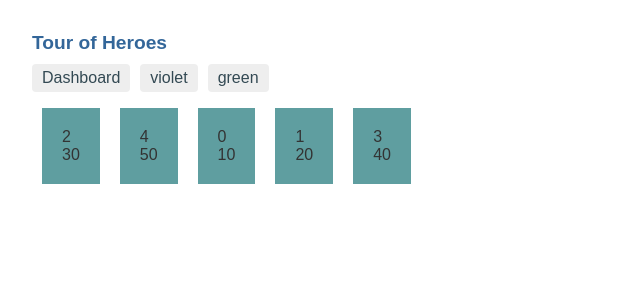
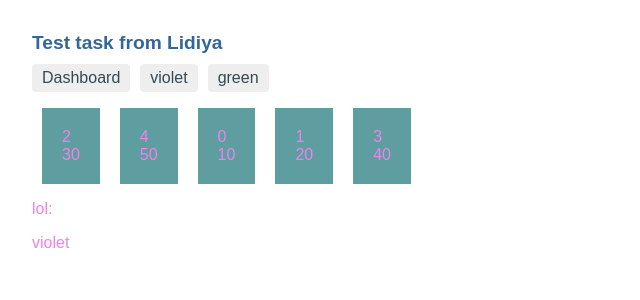
Before and after one commit to LidiyaChernomorova/violet-green-task, an Angular app: page /violet in a window 1280 px wide. Shown: the top 300 px of the page, without its empty margins (0-640 px from the left). Built offline with nearby package versions, Linux system fonts and the light colour scheme.

Commit message:
pass values to component from different modules

```diff
--- a/src/app/app.component.ts
+++ b/src/app/app.component.ts
@@ -6,5 +6,5 @@ import { Component } from '@angular/core';
   styleUrls: ['./app.component.css']
 })
 export class AppComponent {
-  title = 'Tour of Heroes';
+  title = 'Test task from Lidiya';
 }
--- a/src/app/app.module.ts
+++ b/src/app/app.module.ts
@@ -8,8 +8,6 @@ import { AppRoutingModule } from './app-routing.module';
 import { AppComponent } from './app.component';
 import { DashboardComponent } from './dashboard/dashboard.component';
 import { MainComponent } from './main/main.component'
-
-
 @NgModule({
   imports: [
     BrowserModule,
@@ -22,6 +20,6 @@ import { MainComponent } from './main/main.component'
     DashboardComponent,
     MainComponent,
   ],
-  bootstrap: [ AppComponent ]
+  bootstrap: [ AppComponent ],
 })
 export class AppModule { }
--- a/src/app/green/green.module.ts
+++ b/src/app/green/green.module.ts
@@ -2,12 +2,17 @@ import { NgModule } from '@angular/core';
 import { CommonModule } from '@angular/common';
 
 import { GreenRoutingModule } from './green-routing.module'
+import { MainService } from '../main.service';
 
 @NgModule({
   declarations: [],
   imports: [
     CommonModule,
     GreenRoutingModule,
-  ]
+  ],
+  providers: [
+    MainService,
+    { provide: 'MainServiceColor', useValue: 'green' },
+  ],
 })
 export class GreenModule { }
--- a/src/app/main.service.ts
+++ b/src/app/main.service.ts
@@ -1,11 +1,15 @@
-import { Injectable } from '@angular/core';
+import { Injectable, Inject } from '@angular/core';
 
 @Injectable({
   providedIn: 'root'
 })
 export class MainService {
 
-  constructor() { }
+  constructor ( @Inject('MainServiceColor') private MainServiceColor: string) { }
+
+  getIt(){
+    return this.MainServiceColor;
+  }
 
   getItems(): number[]{
     return [10, 20, 30, 40, 50];
--- a/src/app/main/main.component.html
+++ b/src/app/main/main.component.html
@@ -1,6 +1,11 @@
-<ul class="list__container">
+<div [ngStyle]="{ color: lol }">
+  <ul class="list__container">
     <li class="list__item" *ngFor="let item of items; let i = index">
-        <div>{{i}}</div>
-        <div>{{item}}</div>
+      <div>{{ i }}</div>
+      <div>{{ item }}</div>
     </li>
   </ul>
+
+  <p>lol:</p>
+  <p>{{ lol }}</p>
+</div>
--- a/src/app/main/main.component.ts
+++ b/src/app/main/main.component.ts
@@ -1,18 +1,19 @@
 import { Component, OnInit } from '@angular/core';
-import { MainService } from '../main.service'
+import { MainService } from '../main.service';
+
 @Component({
   selector: 'app-main',
   templateUrl: './main.component.html',
-  styleUrls: ['./main.component.css']
+  styleUrls: ['./main.component.css'],
 })
 export class MainComponent implements OnInit {
-
+  public lol: string;
   public items: number[];
 
-  constructor(private mainService: MainService) { }
+  constructor(private mainService: MainService) {}
 
   ngOnInit(): void {
-   this.items = this.mainService.getItems();
+    this.items = this.mainService.getItems();
+    this.lol = this.mainService.getIt();
   }
-
 }
--- a/src/app/violet/violet.module.ts
+++ b/src/app/violet/violet.module.ts
@@ -1,12 +1,15 @@
 import { NgModule } from '@angular/core';
 import { CommonModule } from '@angular/common';
 
-import { VioletRoutingModule } from './violet-routing.module'
+import { VioletRoutingModule } from './violet-routing.module';
+import { MainService } from '../main.service';
+
 @NgModule({
   declarations: [],
-  imports: [
-    CommonModule,
-    VioletRoutingModule,
+  imports: [CommonModule, VioletRoutingModule],
+  providers: [
+    MainService,
+    { provide: 'MainServiceColor', useValue: 'violet' },
   ],
 })
-export class VioletModule { }
+export class VioletModule {}
--- a/src/index.html
+++ b/src/index.html
@@ -2,7 +2,7 @@
 <html lang="en">
 <head>
   <meta charset="utf-8">
-  <title>Tour of Heroes</title>
+  <title>Test task from Lidiya</title>
   <base href="/">
   <meta name="viewport" content="width=device-width, initial-scale=1">
   <link rel="icon" type="image/x-icon" href="favicon.ico">
```
